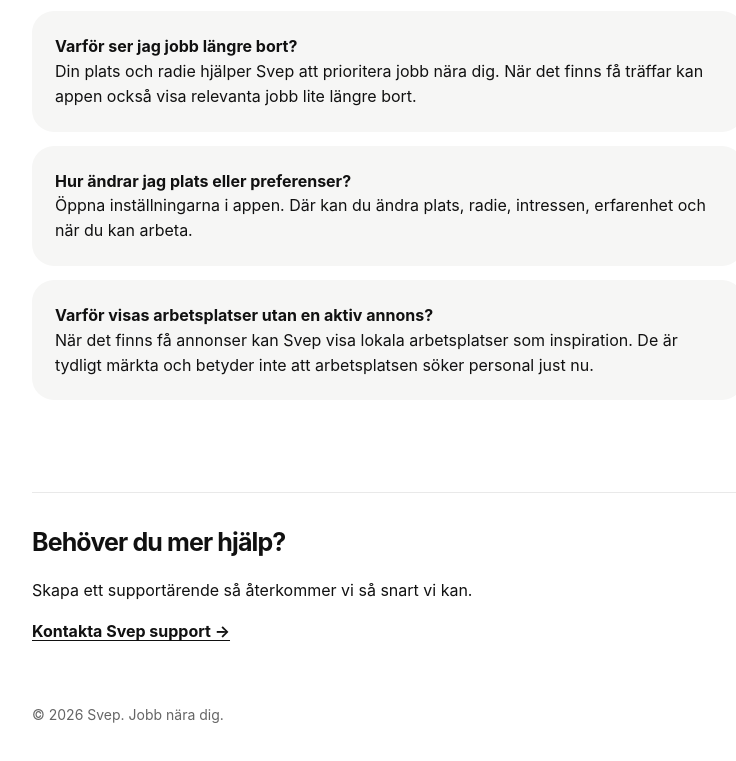
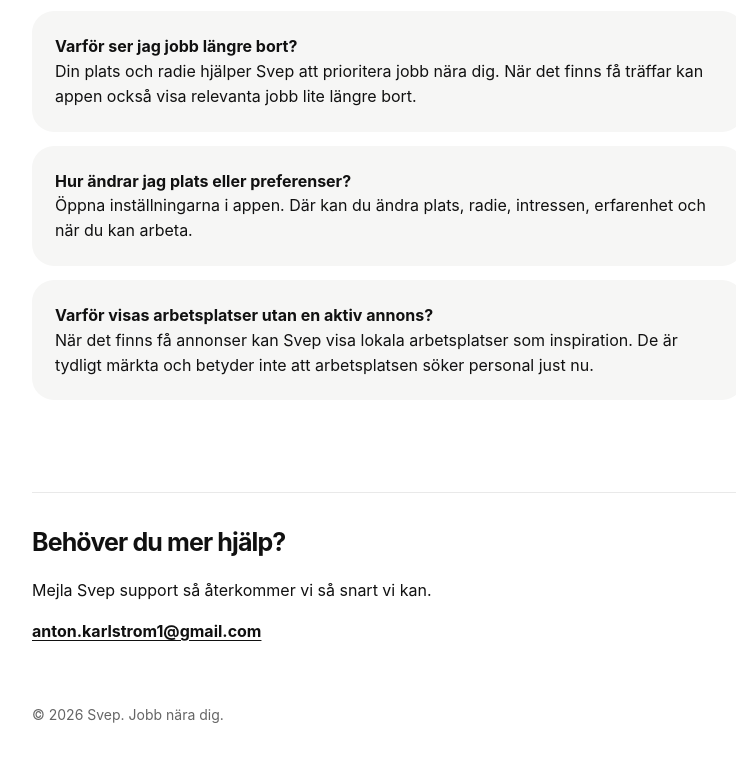
Before and after one commit to mcnuddle/svep-support, a plain HTML site: page index.html in a window 1280 px wide. Shown: the part 676-1437 px from the top of the page, without its empty margins (252-988 px from the left). Drawn offline with Linux system fonts and the light colour scheme.

Commit message:
Add Svep support email

```diff
--- a/index.html
+++ b/index.html
@@ -39,8 +39,8 @@
 
     <section>
       <h2>Behöver du mer hjälp?</h2>
-      <p>Skapa ett supportärende så återkommer vi så snart vi kan.</p>
-      <p><a href="https://github.com/mcnuddle/svep-support/issues/new/choose">Kontakta Svep support →</a></p>
+      <p>Mejla Svep support så återkommer vi så snart vi kan.</p>
+      <p><a href="mailto:anton.karlstrom1@gmail.com">anton.karlstrom1@gmail.com</a></p>
     </section>
 
     <footer>© 2026 Svep. Jobb nära dig.</footer>
```
